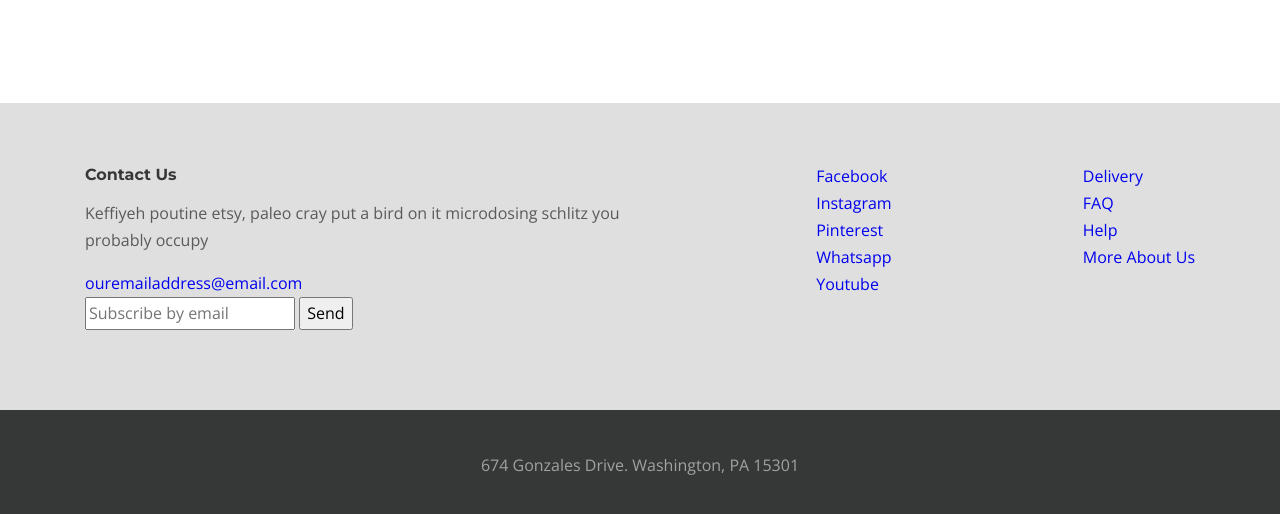
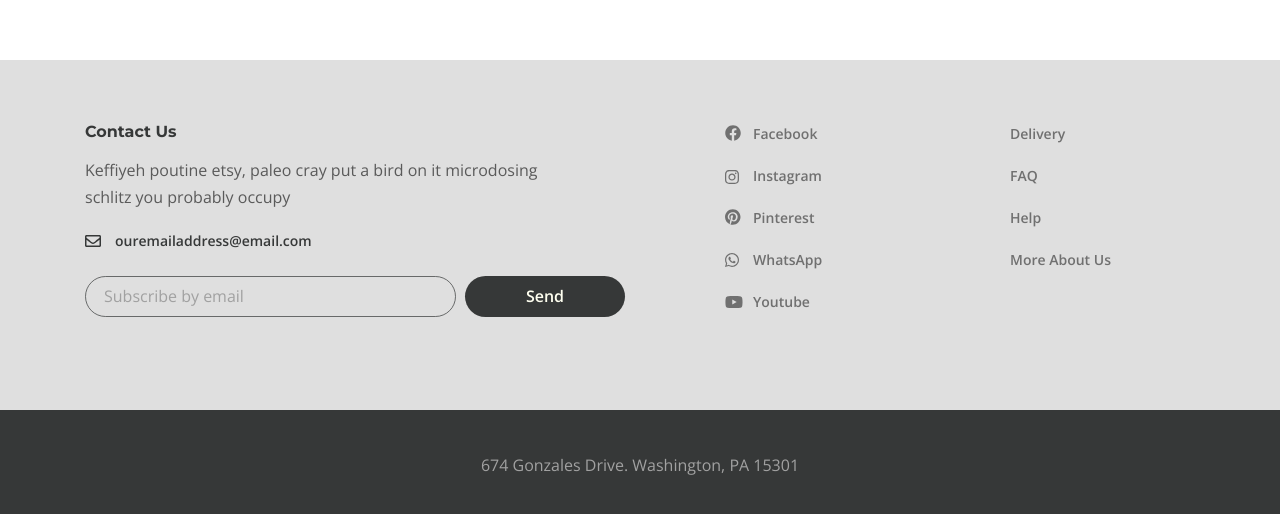
Before and after one commit to sasholk/desire, a website: page app/index.html in a window 1280 px wide. Shown: the part 1080-1594 px from the top of the page. Drawn offline with nearby package versions, Linux system fonts and the light colour scheme.

Commit message:
finished to style the footer

```diff
--- a/app/index.html
+++ b/app/index.html
@@ -6,8 +6,8 @@
     <meta name="viewport" content="width=device-width, initial-scale=1.0">
     <title>Document</title>
     <link rel="preconnect" href="https://fonts.googleapis.com">
-<link rel="preconnect" href="https://fonts.gstatic.com" crossorigin>
-<link href="https://fonts.googleapis.com/css2?family=Montserrat:wght@700&family=Open+Sans:ital,wght@0,400;0,600;1,300&display=swap" rel="stylesheet">
+    <link rel="preconnect" href="https://fonts.gstatic.com" crossorigin>
+    <link href="https://fonts.googleapis.com/css2?family=Montserrat:wght@700&family=Open+Sans:ital,wght@0,400;0,600;1,300&display=swap" rel="stylesheet">
     <link rel="stylesheet" href="css/style.min.css">
 </head>
 <body>
@@ -41,6 +41,9 @@
                     <button class="header__btn">
                         <img src="images/icon_menu.svg" alt="icon menu">
                     </button>
+                    <div class="rightside-menu">
+                        <button class="rightside-menu-close"></button>
+                    </div>
                 </div>
             </div>
         </header>
@@ -67,26 +70,35 @@
                             </form>
                         </div>
                         <ul class="footer__social">
-                            <li class="footer__social-item"><a class="footer__social-link" href="#">Facebook</a>
+                            <li class="footer__social-item">
+                                <a class="footer__social-link footer__social-link--facebook" href="#">Facebook</a>
                             </li>
-                            <li class="footer__social-item"><a class="footer__social-link" href="#">Instagram</a>
+                            <li class="footer__social-item">
+                                <a class="footer__social-link footer__social-link--instagram" href="#">Instagram</a>
                             </li>
-                            <li class="footer__social-item"><a class="footer__social-link" href="#">Pinterest</a>
+                            <li class="footer__social-item">
+                                <a class="footer__social-link footer__social-link--pinterest" href="#">Pinterest</a>
                             </li>
-                            <li class="footer__social-item"><a class="footer__social-link" href="#">Whatsapp</a>
+                            <li class="footer__social-item">
+                                <a class="footer__social-link footer__social-link--whatsapp" href="#">WhatsApp</a>
                             </li>
-                            <li class="footer__social-item"><a class="footer__social-link" href="#">Youtube</a>
+                            <li class="footer__social-item">
+                                <a class="footer__social-link footer__social-link--youtube" href="#">Youtube</a>
                             </li>
                         </ul>
                         <nav class="footer__menu">
                             <ul class="footer__menu-list">
-                                <li class="footer__menu-item"><a class="footer__menu-link" href="#">Delivery</a>
+                                <li class="footer__menu-item">
+                                    <a class="footer__menu-link" href="#">Delivery</a>
                                 </li>
-                                <li class="footer__menu-item"><a class="footer__menu-link" href="#">FAQ</a>
+                                <li class="footer__menu-item">
+                                    <a class="footer__menu-link" href="#">FAQ</a>
                                 </li>
-                                <li class="footer__menu-item"><a class="footer__menu-link" href="#">Help</a>
+                                <li class="footer__menu-item">
+                                    <a class="footer__menu-link" href="#">Help</a>
                                 </li>
-                                <li class="footer__menu-item"><a class="footer__menu-link" href="#">More About Us</a>
+                                <li class="footer__menu-item">
+                                    <a class="footer__menu-link" href="#">More About Us</a>
                                 </li>
                             </ul>
                         </nav>
--- a/app/scss/style.scss
+++ b/app/scss/style.scss
@@ -59,6 +59,113 @@
     }
     &__info-text{
         margin-bottom: 16px;
+        max-width: 475px;
+    }
+    &__info-email{
+        font-weight: 600;
+        font-size: 14px;
+        color: $tittle;
+        margin-bottom: 22px;
+        padding-left: 30px;
+        display: inline-block;
+        position: relative;
+        &::before{
+            content: '';
+            background-image: url(../images/envelope.svg);
+            position: absolute;
+            top: 8px;
+            left: 0;
+            width: 16px;
+            height: 12px;
+        }
+    }
+    &__form{
+        display: flex;
+    }
+    &__form-input{
+        padding: 6px 10px 6px 18px;
+        border-radius: 21px;
+        background-color: transparent;
+        border: 1px solid rgba($tittle, 0.7);
+        width: 100%;
+        &::placeholder{
+            font-family: 'Open Sans', sans-serif;
+            font-weight: 400;
+            font-size: 16px;
+            line-height: 27px;
+            color: #a1a1a1;
+
+        }
+    }
+    &__form-button{
+        background-color: $tittle;
+        border: none;
+        color: #fffff0;
+        border-radius: 21px;
+        font-weight: 600;
+        padding: 6px 12px;
+        min-width: 160px;
+        margin-left: 9px;
+        cursor: pointer;
+    }
+    &__social{
+        width: 125px;
+        margin-right: auto;
+        margin-left: 100px;
+    }
+    &__social-link{
+        padding-left: 28px;
+        position: relative;
+        &::before{
+            content: '';
+            left: 0;
+            width: 16px;
+            height: 16px;
+            position: absolute;
+        }
+    }
+    &__social-link--facebook::before{
+        background-image: url(../images/facebook.svg);
+        top: 1px;
+    }
+    &__social-link--instagram::before{
+        background-image: url(../images/instagram.svg);
+        top: 4px;
+        width: 14px;
+        height: 14px;
+    }
+    &__social-link--pinterest::before{
+        background-image: url(../images/pinterest.svg);
+        top: 1px;
+    }
+    &__social-link--whatsapp::before{
+        background-image: url(../images/whatsapp.svg);
+        top: 3px;
+        width: 14px;
+        height: 14px;
+    }
+    &__social-link--youtube::before{
+        background-image: url(../images/youtube.svg);
+        top: 4px;
+        width: 18px;
+        height: 12px;
+    }
+    &__social-item,
+    &__menu-item{
+        margin-bottom: 15px;
+        font-size: 14px;
+        font-weight: 600;
+    }
+    &__social-link,
+    &__menu-link{
+        color: #707070;
+    }
+    &__menu{
+        margin-right: 60px;
+        width: 125px;
+    }
+    &__menu-link{
+
     }
     &__copyright{
         background: #363838;
```
Also changed, not shown: app/css/style.min.css, app/images/Pinterest.svg (added), app/images/envelope.svg (added), app/images/facebook.svg (added), app/images/instagram.svg (added), app/images/whatsapp.svg (added), app/images/youtube.svg (added).
